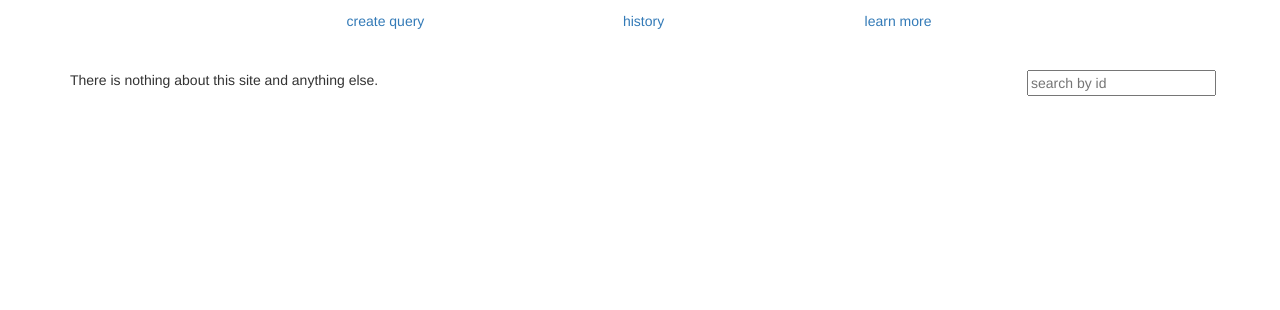
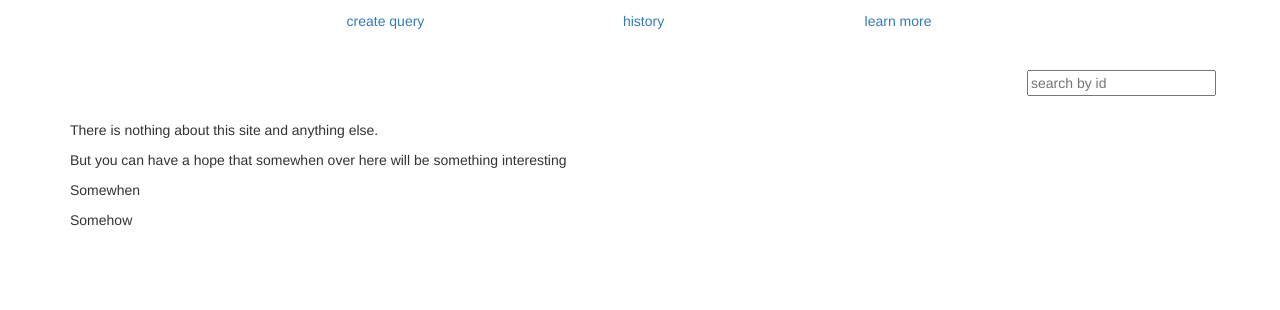
Before and after one commit to madomdy/django_random, a Django app: page /learn in a window 1280 px wide. Shown: the top 310 px of the page. Run offline with Django 3.2, Linux system fonts and the light colour scheme; some libraries are stand-ins or nearby versions.

Commit message:
brefore rewriting of app

```diff
--- a/randomizer/templates/randomizer/history.html
+++ b/randomizer/templates/randomizer/history.html
@@ -5,7 +5,7 @@
 
 <body>
 	{% include "randomizer/header.html" %}
-	<div class="container">
+	<div class="container" style="padding-bottom:20px;">
 		<table class="table" id="history_table">
 			<thead><tr>
 				<th>id</th>
@@ -24,7 +24,6 @@
 				</tr>
 			{% endfor %}
 		</table>
-		<input type="number" id="temp_input">
 		<button class="btn btn-primary center-block" type="button" onclick="get_more_obj()">Load more</button>
 	</div>
 </body>
@@ -45,7 +44,7 @@
 	}
 	function load_more_obj(newHistory) {
 		var table = document.getElementById("history_table");
-		for (key = 19; key >= 0; --key) {
+		for (key = 0; key < 20; ++key) {
 			var out = "<td>" + newHistory[key]['id'] + "</td>" +
 					"<td>" + newHistory[key]['name'] + "</td>" +
 					"<td>" + newHistory[key]['creation_time'] + "</td>" +
--- a/randomizer/templates/randomizer/learn.html
+++ b/randomizer/templates/randomizer/learn.html
@@ -5,7 +5,10 @@
 
 <body>
 	{% include "randomizer/header.html" %}
-	<div class="container">
-		There is nothing about this site and anything else.
+	<div class="container" style="padding-top:50px;">
+		<p>There is nothing about this site and anything else.</p>
+		<p>But you can have a hope that somewhen over here will be something interesting</p>
+		<p>Somewhen</p>
+		<p>Somehow</p>
 	</div>
 </body>
--- a/randomizer/views.py
+++ b/randomizer/views.py
@@ -67,18 +67,28 @@ def show_history(request, amountToDisplay = 20):
 def show_learn(request):
     return render(request, 'randomizer/learn.html')
 
+def format_date_as_jinja(datetime):
+    date, time = datetime.strftime("%B %d, %Y"), datetime.strftime("%I:%M%p")
+    if time[0] == '0':
+        time = time[1:]
+    end = time[-2:].lower()
+    end = end[0] + '.' + end[1] + '.'
+    return date + ', ' + time[:-2] + ' ' + end
+
 def ajax_history(request, amountToLoad = 20):
     mylast = int(request.GET['last'])
     myJSON = {}
     it = 0
-    for i in range(mylast - amountToLoad, mylast):
+    for i in range(mylast - 1, mylast - amountToLoad - 1, -1):
+        if i == 0:
+            break
         q = Query.objects.get(pk = i)
         myJSON[it] = {
             'id': q.id,
             'name': q.name,
-            'creation_time': q.creation_time,
+            'creation_time': format_date_as_jinja(q.creation_time),
             'query_text': q.query_text,
-            'result_time':q.result_time,
+            'result_time': format_date_as_jinja(q.result_time),
         }
         it += 1
     return JsonResponse(myJSON)
```
Also changed, not shown: 1 other file.
